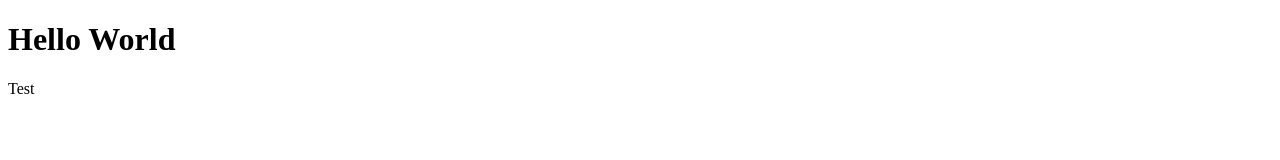
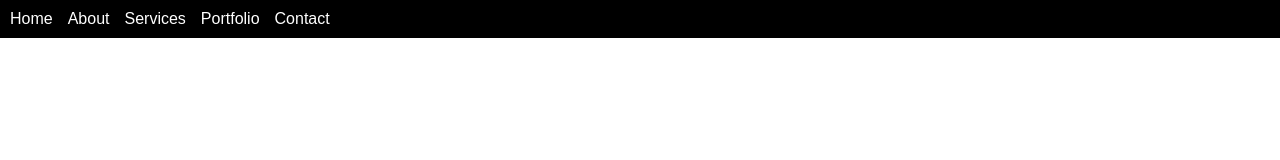
Before and after one commit to semrigpa/semrigpa.github.io, a plain HTML site: page index.html in a window 1280 px wide. Drawn offline with Linux system fonts and the light colour scheme.

Commit message:
Update index.html

```diff
--- a/index.html
+++ b/index.html
@@ -1,7 +1,122 @@
 <!DOCTYPE html>
-<html>
+<html lang="en">
+
+<head>
+  <meta charset="UTF-8">
+  <meta name="viewport" content="width=device-width, initial-scale=1.0">
+  <title>My Vibrant Website</title>
+  <style>
+    /* Reset default styles */
+    body,
+    ul,
+    li {
+      margin: 0;
+      padding: 0;
+      list-style: none;
+    }
+
+    body {
+      font-family: Arial, sans-serif;
+    }
+
+    /* Header Styles */
+    header {
+      background-color: #000;
+      color: #fff;
+      padding: 10px;
+      position: fixed;
+      top: 0;
+      left: 0;
+      width: 100%;
+      z-index: 999;
+    }
+
+    nav {
+      display: flex;
+      justify-content: space-between;
+      align-items: center;
+    }
+
+    .top-menu {
+      display: flex;
+    }
+
+    .top-menu li {
+      margin-right: 15px;
+    }
+
+    .top-menu li a {
+      color: #fff;
+      text-decoration: none;
+    }
+
+    /* Menu toggle button */
+    .menu-toggle {
+      display: none;
+      cursor: pointer;
+      background-color: transparent;
+      border: none;
+      outline: none;
+      padding: 0;
+    }
+
+    .menu-toggle__bar {
+      width: 25px;
+      height: 3px;
+      background-color: #fff;
+      margin-bottom: 5px;
+    }
+
+    /* Main content */
+    #mainContent {
+      margin-top: 70px; /* Account for fixed header */
+      padding: 20px;
+    }
+
+    /* Media Queries */
+    @media screen and (max-width: 768px) {
+      .top-menu {
+        display: none;
+      }
+
+      .menu-toggle {
+        display: block;
+      }
+    }
+  </style>
+</head>
+
 <body>
-<h1>Hello World</h1>
-<p>Test</p>
+  <header>
+    <nav>
+      <ul class="top-menu" id="topMenu">
+        <li><a href="#home">Home</a></li>
+        <li><a href="#about">About</a></li>
+        <li><a href="#services">Services</a></li>
+        <li><a href="#portfolio">Portfolio</a></li>
+        <li><a href="#contact">Contact</a></li>
+      </ul>
+      <button class="menu-toggle" id="menuToggle">
+        <span class="menu-toggle__bar"></span>
+        <span class="menu-toggle__bar"></span>
+        <span class="menu-toggle__bar"></span>
+      </button>
+    </nav>
+  </header>
+
+  <main id="mainContent">
+    <!-- Content goes here -->
+  </main>
+
+  <script>
+    // Menu toggle functionality
+    const menuToggle = document.getElementById('menuToggle');
+    const topMenu = document.getElementById('topMenu');
+
+    menuToggle.addEventListener('click', () => {
+      topMenu.classList.toggle('active');
+    });
+  </script>
 </body>
+
 </html>
```
